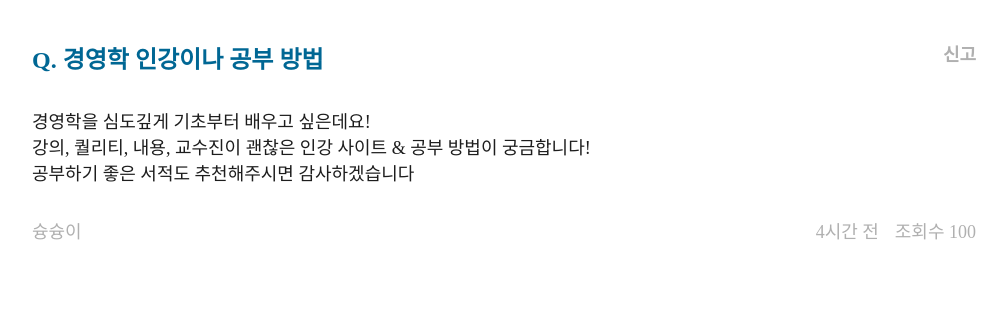
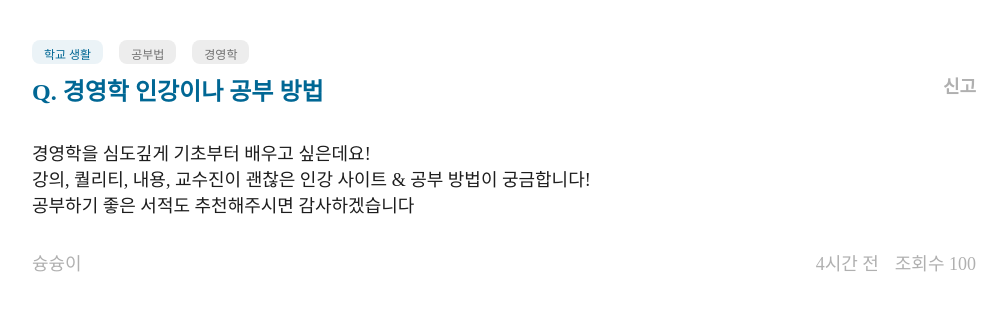
Before and after one commit to Soongmile/Soongmile-FE, a Next.js app: page /questionRead/atoms/Question in a window 1280 px wide. Shown: the top 310 px of the page, without its empty margins (136-1143 px from the left). Built offline with nearby package versions, Linux system fonts and the light colour scheme.

Commit message:
[#35] feat: 질문 조회 페이지

```diff
--- a/pages/questionRead/[pid].tsx
+++ b/pages/questionRead/[pid].tsx
@@ -2,7 +2,7 @@ import theme from '@/styles/theme';
 // import { useRouter } from 'next/router';
 import styled from 'styled-components';
 import Spacing from '@/components/reusable/Spacing';
-import Search from './atoms/Search';
+import Search from '../../components/reusable/Search';
 import Question from './atoms/Question';
 import Answer from './atoms/Answer';
 import MyAnswer from './atoms/MyAnswer';
--- a/pages/questionRead/atoms/Question.tsx
+++ b/pages/questionRead/atoms/Question.tsx
@@ -1,4 +1,5 @@
 import Spacing from '@/components/reusable/Spacing';
+import Tag from '@/components/reusable/Tag';
 import theme from '@/styles/theme';
 import styled from 'styled-components';
 
@@ -6,7 +7,20 @@ const Question = () => {
   return (
     <StyledQuestion>
       <ContentWrap>
-        <TagWrap />
+        <TagWrap>
+          <Tag color="color" size="small">
+            <p>학교 생활</p>
+          </Tag>
+          <Spacing direction="horizontal" size={16} />
+          <Tag color="gray" size="small">
+            <p>공부법</p>
+          </Tag>
+          <Spacing direction="horizontal" size={16} />
+          <Tag color="gray" size="small">
+            <p>경영학</p>
+          </Tag>
+        </TagWrap>
+        <Spacing direction="vertical" size={8} />
         <QuestionContentWrap>
           <TitleWrap>
             <Title>{`Q. ${'경영학 인강이나 공부 방법'}`}</Title>
@@ -49,7 +63,10 @@ const ContentWrap = styled.div`
   margin: 0 auto;
 `;
 
-const TagWrap = styled.div``;
+const TagWrap = styled.div`
+  width: 100%;
+  display: flex;
+`;
 
 const QuestionContentWrap = styled.div`
   width: 100%;
--- a/pages/questionWrite/index.tsx
+++ b/pages/questionWrite/index.tsx
@@ -5,12 +5,12 @@ import type { NextPage } from 'next';
 import styled from 'styled-components';
 import dynamic from 'next/dynamic';
 import SquareBtn from '@/components/reusable/Buttons/SquareBtn';
+import MarkdownEditorSkeleton from '@/components/reusable/MarkDown/MarkdownEditorSkeleton';
 import QuestionTitle from './atoms/QuestionTitle';
 import FieldSelector from './atoms/FieldSelector';
-import MarkdownEditorSkeleton from './atoms/MarkdownEditorSkeleton';
 import StackSearch from './atoms/StackSearch';
 
-const MarkdownEditor = dynamic(() => import('./atoms/MarkdownEditor'), {
+const MarkdownEditor = dynamic(() => import('../../components/reusable/MarkDown/MarkdownEditor'), {
   ssr: false,
   loading: () => {
     return <MarkdownEditorSkeleton />;
```
Also changed, not shown: pages/questionRead/atoms/MyAnswer.tsx (+13 -6 lines), states/searchFilterState.ts (added, +8 -0 lines).
